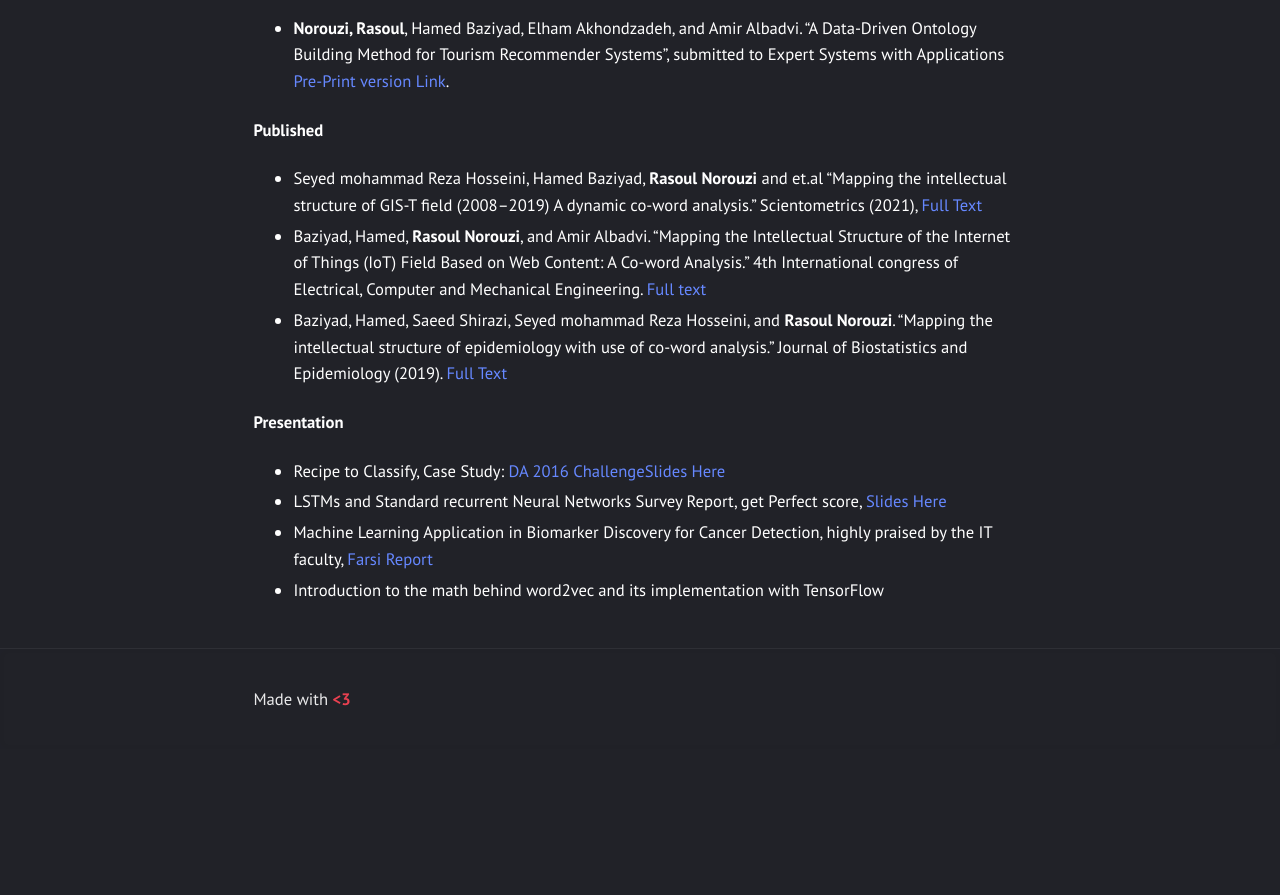
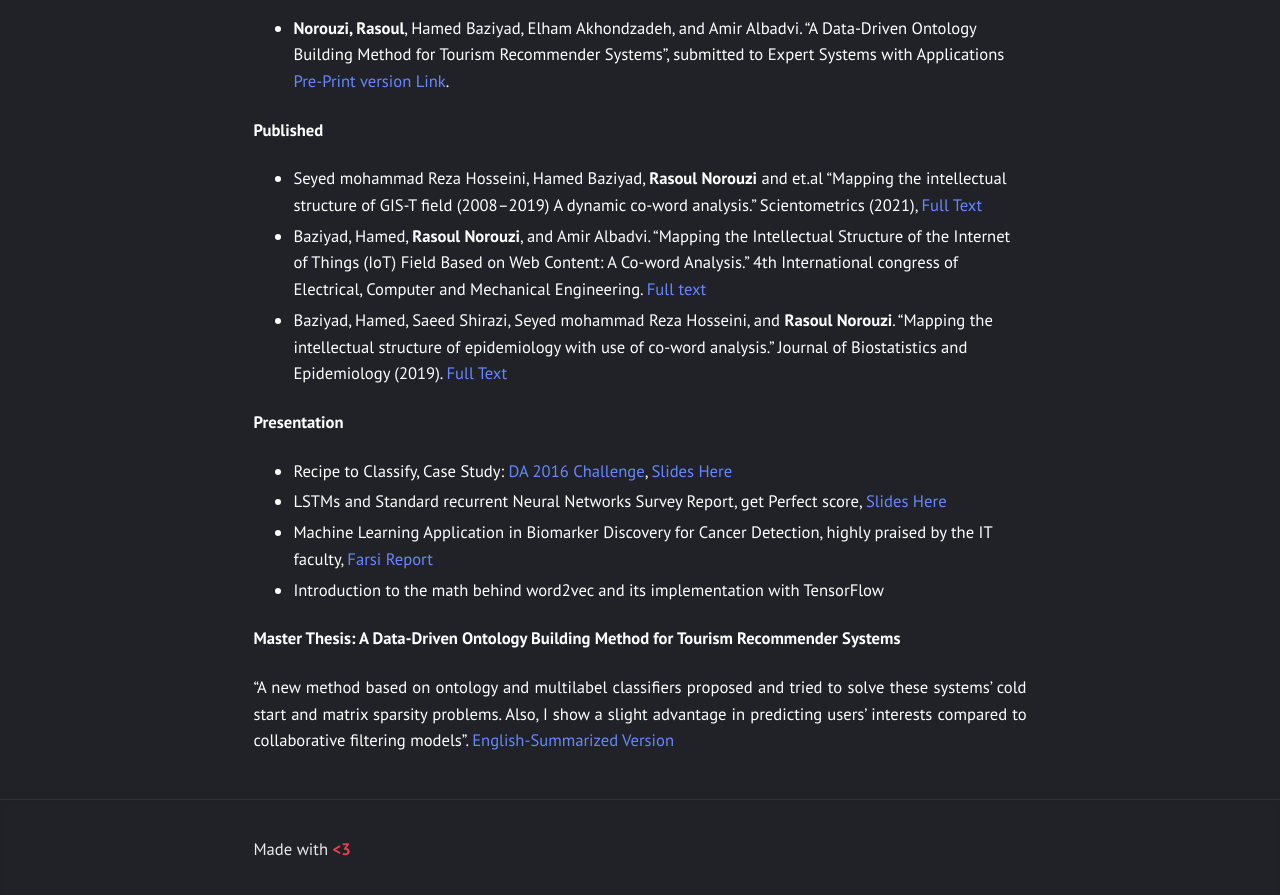
Before and after one commit to rasoulnorouzi/rasoulnorouzi.github.io, a Jekyll site: the page built from cv.md, in a window 1280 px wide and 900 px high, scrolled down 3831 px. Shown: the top 895 px of the window. Built offline with Jekyll 4.4.1, drawn with Linux system fonts in a browser that asks for light colours; before the commit the page ends 4580 px from its top, so only the background shows below that.

Commit message:
Update cv.md

```diff
--- a/cv.md
+++ b/cv.md
@@ -102,7 +102,10 @@ Help students who will start the writing of the final assignment confused what t
 - Baziyad, Hamed, Saeed Shirazi, Seyed mohammad Reza Hosseini, and **Rasoul Norouzi**. "Mapping the intellectual structure of epidemiology with use of co-word analysis." Journal of Biostatistics and Epidemiology (2019). [Full Text](https://publish.kne-publishing.com/index.php/jbe/article/view/3618)
 
 #### Presentation
-- Recipe to Classify, Case Study: [DA 2016 Challenge](https://people.dsv.su.se/~isak-kar/IDA2016Challenge.txt)[Slides Here](../sources/CV/Recipe to Classify.pdf)
+- Recipe to Classify, Case Study: [DA 2016 Challenge](https://people.dsv.su.se/~isak-kar/IDA2016Challenge.txt), [Slides Here](../sources/CV/Recipe to Classify.pdf)
 - LSTMs and Standard recurrent Neural Networks Survey Report, get Perfect score, [Slides Here](../sources/CV/lstm.pdf)
 - Machine Learning Application in Biomarker Discovery for Cancer Detection, highly praised by the IT faculty, [Farsi Report](../sources/CV/9566221008seminarReport.pdf)
 - Introduction to the math behind word2vec and its implementation with TensorFlow
+
+#### Master Thesis: A Data-Driven Ontology Building Method for Tourism Recommender Systems
+“A new method based on ontology and multilabel classifiers proposed and tried to solve these systems' cold start and matrix sparsity problems. Also, I show a slight advantage in predicting users' interests compared to collaborative filtering models”. [English-Summarized Version](../sources/CV/Recipe to Classify.pdf)
```
